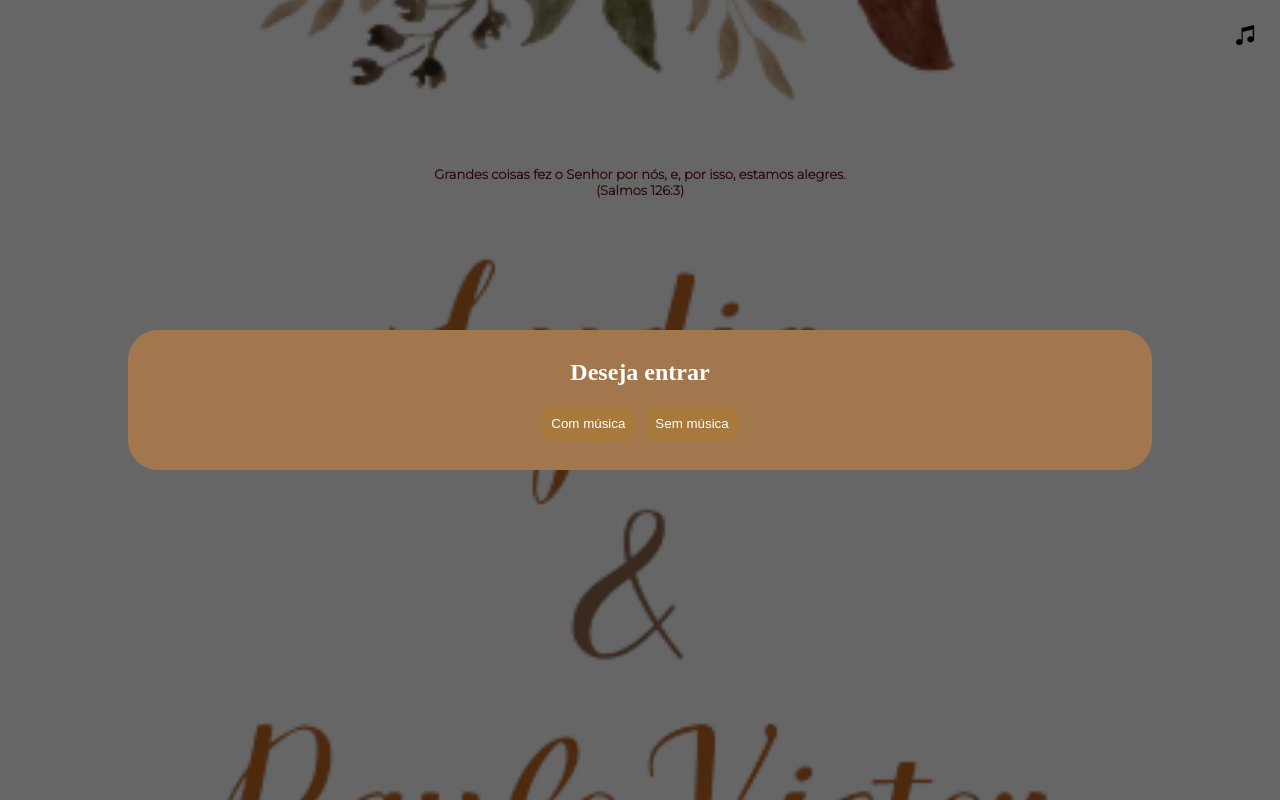
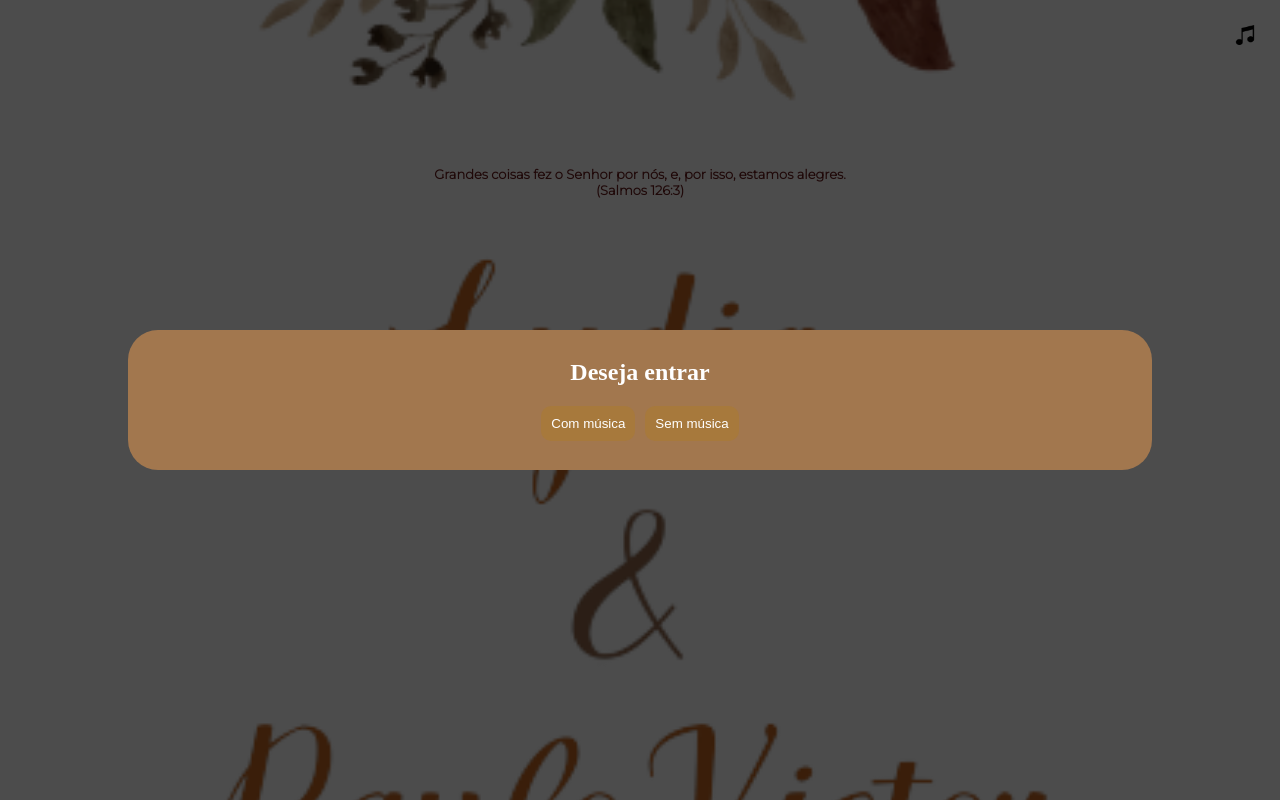
Before and after one commit to PauloCesarCR/Casamento_Invite, a React (Vite) app: page / in a window 1280 px wide. Shown: the top 800 px of the page. Built offline with nearby package versions, Linux system fonts and the light colour scheme.

Commit message:
ajeita o background do modal

```diff
--- a/src/index.css
+++ b/src/index.css
@@ -5,12 +5,17 @@
 }
 
 .container-modal {
+
     display: flex;
-    justify-content:center;
+    justify-content: center;
     align-items: center;
+    position: fixed;
+    top: 0;
+    left: 0;
+    width: 100%;
+    height: 100vh; /* Certifica-se de que o contêiner cobre toda a altura da janela */
+    background-color: rgba(0, 0, 0, 0.7);
 
-    background:rgba(0,0,0,0.6);
-    position: absolute;
     bottom:0;
     top:0;
     left: 0;
--- a/src/pages/InvitePage/index.jsx
+++ b/src/pages/InvitePage/index.jsx
@@ -27,7 +27,7 @@ function InvitePage() {
   }
   return (
     <>
-    <div className='container'>
+    <div className="container">
       {showModal && <ModalAudio setShowModal={setShowModal} musicRef={musicRef} />}
       <section>
             <img onClick={() => StopOrPlayMusic()} className='music-icon' src={musicaIcon} />
```
